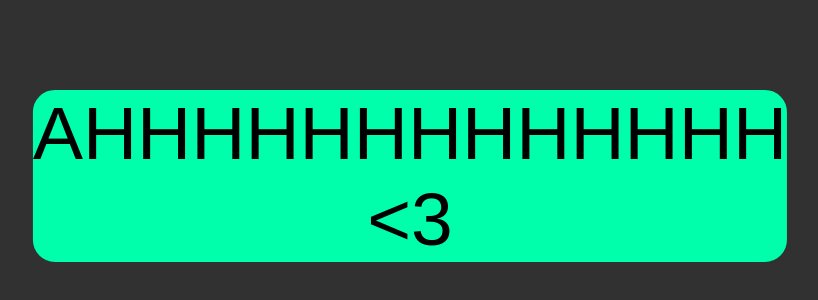
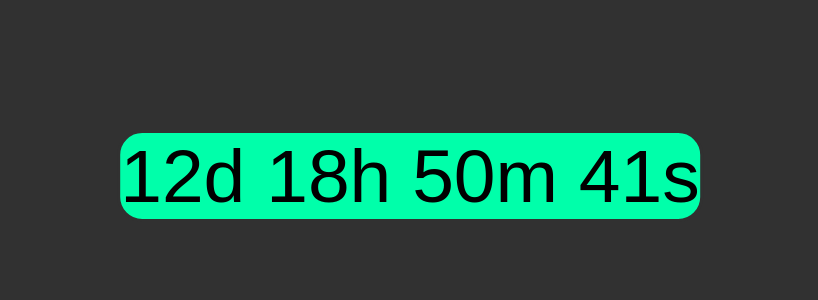
Before and after one commit to Jwhitworth3849/timer, a plain HTML site: page index.html in a window 1280 px wide. Shown: the part 224-524 px from the top of the page, without its empty margins (230-1048 px from the left). Drawn offline with Linux system fonts and the light colour scheme.

Commit message:
Update index.html

```diff
--- a/index.html
+++ b/index.html
@@ -10,7 +10,7 @@
             <p id="timer"></p>
         </div>
         <script>
-            var countDownDate = new Date("May 10, 2024  18:00:00").getTime();
+            var countDownDate = new Date("May 24, 2024  00:00:00").getTime();
             var x = setInterval(function() {
                 var now = new Date().getTime();
                 var distance = countDownDate - now;
@@ -21,7 +21,7 @@
                 document.getElementById("timer").innerHTML = days + "d " + hours + "h "  + minutes + "m " + seconds + "s ";
                 if (distance < 0) {
                     clearInterval(x);
-                    document.getElementById("timer").innerHTML = "AHHHHHHHHHHHHH <3";
+                    document.getElementById("timer").innerHTML = "Happy 1 Month Gorgeous <3";
                 }
             }, 1000);
         </script>
```
